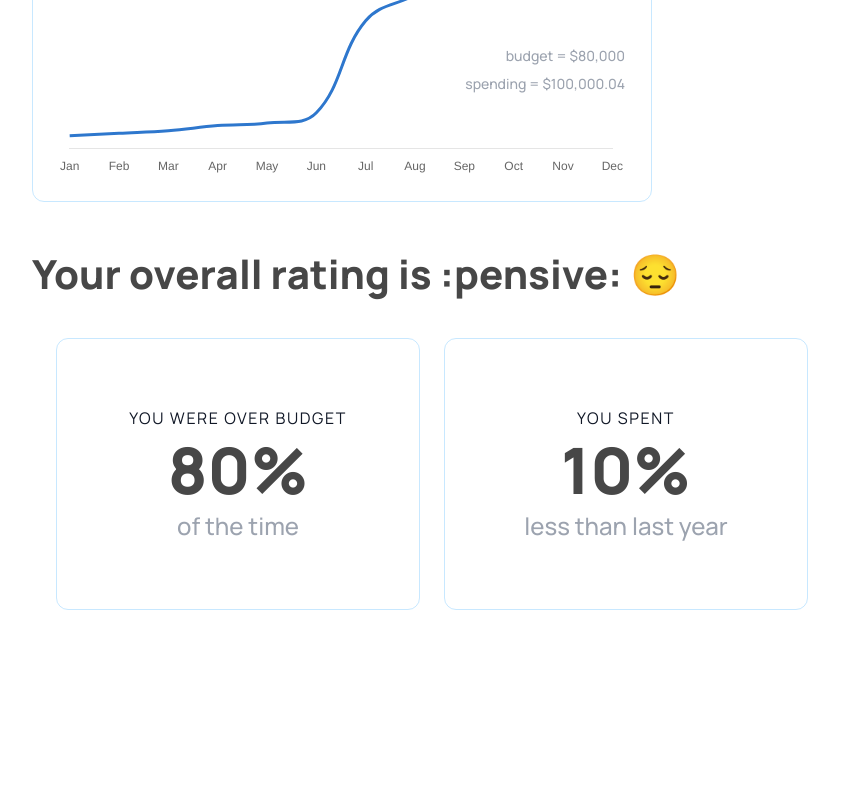
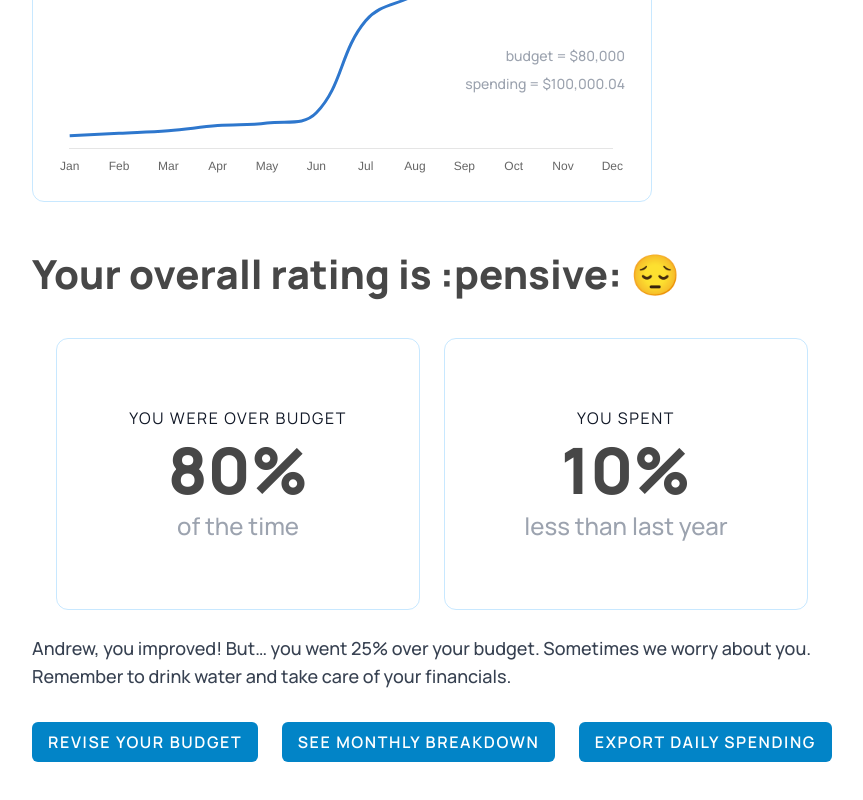
Before and after one commit to anyuan-chen/perdiem, a Next.js app: page /breakdown/yearly in a window 1280 px wide. Shown: the part 2091-2891 px from the top of the page, without its empty margins (368-1231 px from the left). Before the commit the page ends 2805 px from the top, so only its background shows below. Built offline with nearby package versions, Linux system fonts and the light colour scheme.

Commit message:
Add rating and buttons

```diff
--- a/pages/breakdown/yearly.js
+++ b/pages/breakdown/yearly.js
@@ -155,14 +155,14 @@ export default function YearBreakdown() {
         <h1 className="title mt-8">Your overall rating is :pensive: 😔</h1>
         <div className="flex gap-6 p-6 w-full h-80 flex-wrap">
           <div className="bar-container w-2/5 flex-grow flex flex-col justify-center items-center p-6">
-            <p className="uppercase text-center tracking-widest text-gray-900 col-span-2">
+            <p className="uppercase text-center tracking-widest text-gray-900">
               You were over budget
             </p>
             <h4 className="title">80%</h4>
             <h2 className="font-medium text-2xl text-gray-400">of the time</h2>
           </div>
           <div className="bar-container w-2/5 flex-grow flex flex-col justify-center items-center p-6">
-            <p className="uppercase text-center tracking-widest text-gray-900 col-span-2">
+            <p className="uppercase text-center tracking-widest text-gray-900">
               You spent
             </p>
             <h4 className="title">10%</h4>
@@ -170,6 +170,31 @@ export default function YearBreakdown() {
               less than last year
             </h2>
           </div>
+        </div>
+        <p className="font-medium text-lg text-gray-700">
+          Andrew, you improved! But… you went 25% over your budget. Sometimes we
+          worry about you. Remember to drink water and take care of your
+          financials.
+        </p>
+        <div className="flex flex-wrap gap-4 justify-between mt-8">
+          <button
+            type="button"
+            className="uppercase text-center font-semibold tracking-widest text-white rounded-md bg-sky-600 p-4 py-2"
+          >
+            Revise your budget
+          </button>
+          <button
+            type="button"
+            className="uppercase text-center font-semibold tracking-widest text-white rounded-md bg-sky-600 p-4 py-2"
+          >
+            See monthly breakdown
+          </button>
+          <button
+            type="button"
+            className="uppercase text-center font-semibold tracking-widest text-white rounded-md bg-sky-600 p-4 py-2"
+          >
+            Export daily spending
+          </button>
         </div>
       </div>
       <style jsx>{`
```
